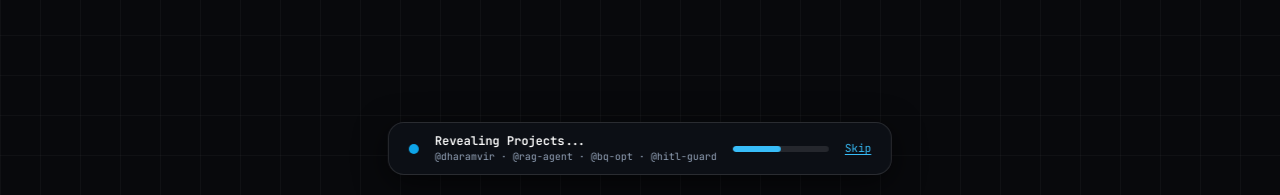
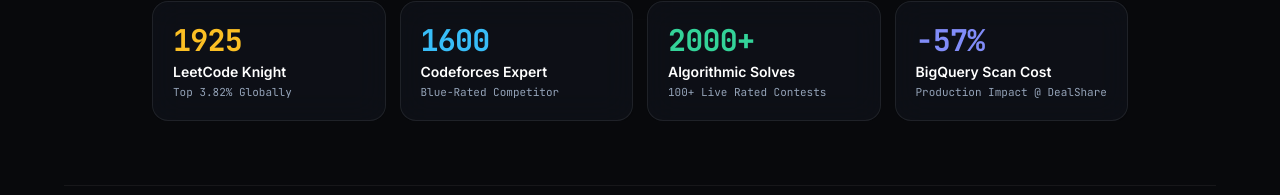
Before and after one commit to Dharamvirr/my-portfolio, a React (Vite) app in the folder client/: page / in a window 1280 px wide. Shown: the part 605-800 px from the top of the page. Built offline with nearby package versions, Linux system fonts and the light colour scheme; no server answers.

Commit message:
fix: disable auto-playing swarm overlay on initial load

```diff
--- a/client/src/App.jsx
+++ b/client/src/App.jsx
@@ -25,7 +25,7 @@ const SectionFallback = () => (
 
 function App() {
   const [paletteOpen, setPaletteOpen] = useState(false)
-  const [swarmActive, setSwarmActive] = useState(true)
+  const [swarmActive, setSwarmActive] = useState(false)
 
   // Global Cmd+K / Ctrl+K shortcut for Command Palette
   useEffect(() => {
```
